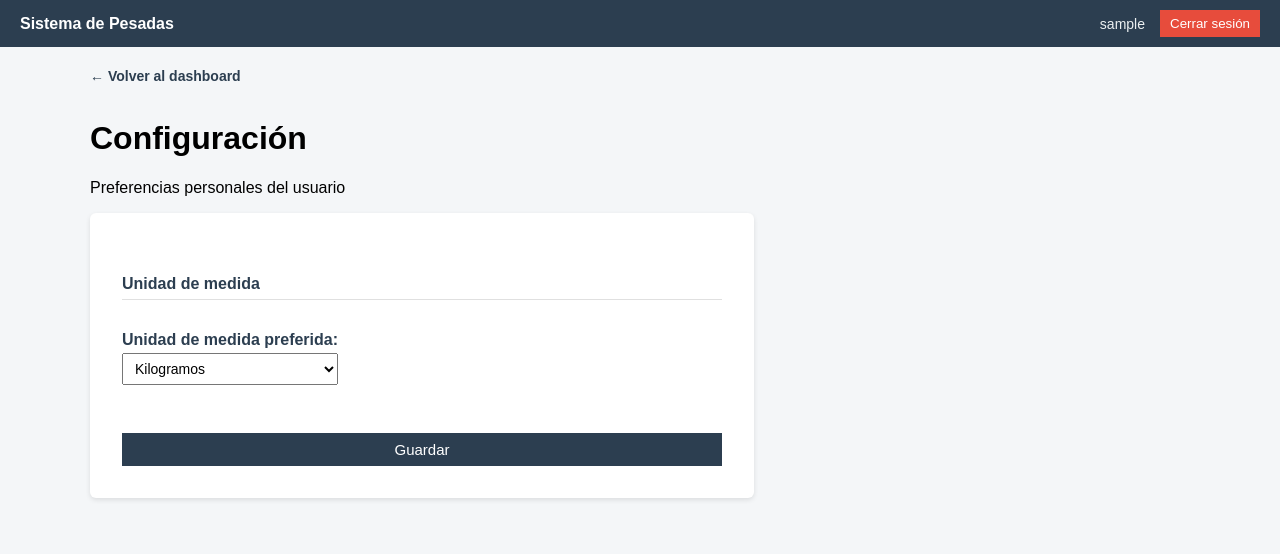
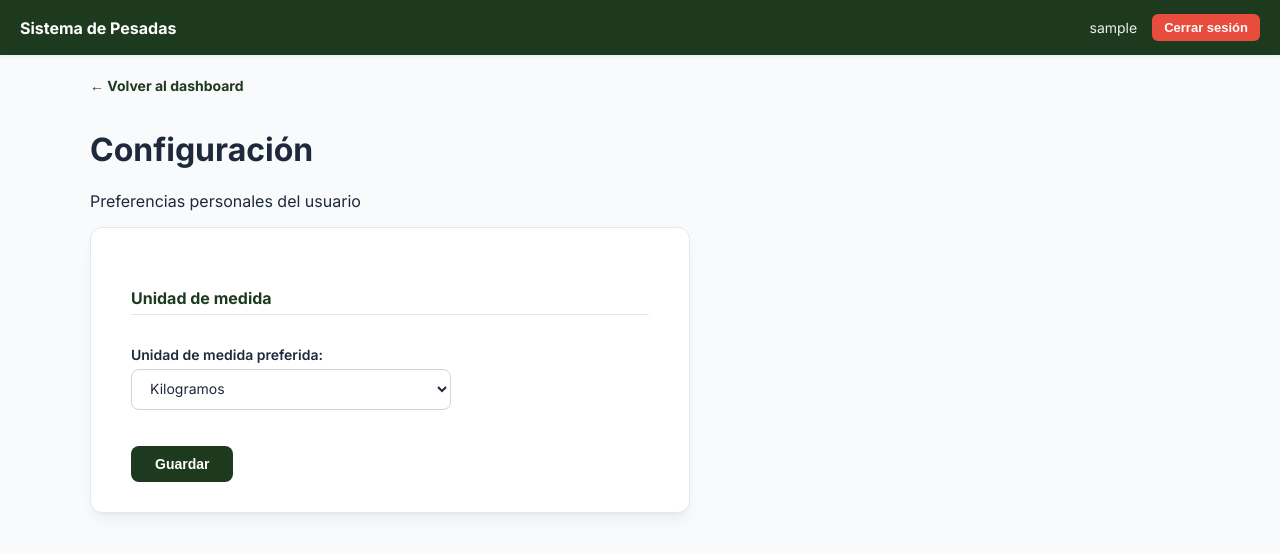
Before and after one commit to Guada81/registro_pesadas_ganado, a Django app: page /usuarios/configuracion/ in a window 1280 px wide. Shown: the top 554 px of the page. Run offline with Django 5.2, Linux system fonts and the light colour scheme; the visitor is signed in with stand-in values (Sample User, id 1).

Commit message:
Style: unificación de paleta institucional y tarjeta formulario

```diff
--- a/static/css/styles.css
+++ b/static/css/styles.css
@@ -1,11 +1,20 @@
+:root {
+    --primary: #1e3a1e;
+    --accent: #10b981;
+    --bg-main: #f8fafc;
+    --text-main: #1e293b;
+    --shadow-premium: 0 10px 15px -3px rgba(0, 0, 0, 0.05), 0 4px 6px -4px rgba(0, 0, 0, 0.05);
+}
+
 /* =====================================================
    BASE / RESET GENERAL
 ===================================================== */
 
 body {
-    font-family: Arial, sans-serif;
+    font-family: 'Inter', sans-serif;
     margin: 0;
-    background-color: #f4f6f8;
+    background-color: var(--bg-main);
+    color: var(--text-main);
 }
 
 
@@ -14,9 +23,10 @@ body {
 ===================================================== */
 
 header {
-    background-color: #2c3e50;
-    color: white;
-    padding: 10px 20px;
+    background-color: var(--primary);
+    color: #ffffff;
+    padding: 14px 20px;
+    box-shadow: 0 2px 4px rgba(0,0,0,0.06);
 }
 
 nav {
@@ -26,11 +36,24 @@ nav {
 }
 
 nav button {
-    background: #e74c3c;
+    background-color: #e74c3c;
     border: none;
-    color: white;
-    padding: 6px 10px;
+    color: #ffffff;
+    padding: 6px 12px;
+    border-radius: 6px;
+    font-weight: 600;
+    font-size: 13px;
     cursor: pointer;
+    transition: all 0.2s ease-in-out;
+}
+
+nav button:hover {
+    background-color: #c0392b;
+    transform: translateY(-1px);
+}
+
+nav button:active {
+    transform: translateY(0);
 }
 
 .nav-user {
@@ -71,11 +94,13 @@ main {
 }
 
 .card {
-    background: white;
-    border-radius: 6px;
-    padding: 15px 20px;
+    background-color: #ffffff;
+    border-radius: 12px;
+    padding: 20px 24px;
     min-width: 220px;
-    box-shadow: 0 2px 5px rgba(0,0,0,0.1);
+    border: 1px solid #e2e8f0;
+    box-shadow: var(--shadow-premium);
+    transition: all 0.2s ease-in-out;
 }
 
 .card h3 {
@@ -219,28 +258,21 @@ table tr:nth-child(even) {
 .form-group {
     display: flex;
     flex-direction: column;
-    margin-bottom: 15px;
+    margin-bottom: 18px;
 }
 
 .form-group label {
     font-size: 14px;
-    color: #555;
-    margin-bottom: 4px;
+    font-weight: 600;
+    color: var(--text-main);
+    margin-bottom: 6px;
 }
 
-.form-group input {
-    padding: 8px;
-    font-size: 14px;
-}
-
-.btn-primary {
+/* El botón primario general se define abajo en FORMULARIOS / ESTILO BASE,
+   aquí solo forzamos que en la tarjeta de login ocupe el 100% del ancho */
+.login-card .btn-primary {
     width: 100%;
-    background-color: #2c3e50;
-    color: white;
-    border: none;
-    padding: 10px;
-    cursor: pointer;
-    font-size: 15px;
+    margin-top: 10px;
 }
 
 .error-text {
@@ -259,12 +292,14 @@ table tr:nth-child(even) {
     display: inline-block;
     margin-bottom: 15px;
     text-decoration: none;
-    color: #2c3e50;
+    color: var(--primary);
     font-weight: bold;
     font-size: 14px;
+    transition: color 0.2s ease-in-out;
 }
 
 .btn-volver:hover {
+    color: var(--accent);
     text-decoration: underline;
 }
 
@@ -338,14 +373,14 @@ table tr:nth-child(even) {
 .section-title {
     margin: 30px 0 15px;
     font-size: 16px;
-    color: #2c3e50;
-    border-bottom: 1px solid #e0e0e0;
+    color: var(--primary);
+    border-bottom: 1px solid #e2e8f0;
     padding-bottom: 6px;
 }
 
 /* Card destacada (métrica principal) */
 .card-primary {
-    border-left: 4px solid #2c3e50;
+    border-left: 4px solid var(--accent);
 }
 
 /* Texto secundario (fechas, detalles no prioritarios) */
@@ -428,40 +463,112 @@ table tr:nth-child(even) {
 ===================================================== */
 
 /* Card específica para formularios */
+.form-card, .login-card {
+    background-color: #ffffff;
+    border-radius: 12px;
+    border: 1px solid #e2e8f0;
+    box-shadow: var(--shadow-premium);
+    padding: 30px 40px;
+    box-sizing: border-box;
+    width: 100%;
+}
+
 .form-card {
     max-width: 600px;
-    padding: 2rem;
+}
+
+.login-card {
+    max-width: 380px;
+    padding: 30px;
 }
 
 .form-card form {
     display: flex;
     flex-direction: column;
     align-items: flex-start;
+    width: 100%;
 }
 
+/* Manejo de párrafos en formularios Django (.as_p) */
 .form-card form p {
-    margin-bottom: 1.5rem;
+    display: flex;
+    flex-direction: column;
+    width: 100%;
+    margin-bottom: 1.25rem;
 }
 
 .form-card form label {
     display: block;
+    font-size: 14px;
     font-weight: 600;
-    margin-bottom: 4px;
-    color: #2c3e50;
+    margin-bottom: 6px;
+    color: var(--text-main);
 }
 
-.form-card form input,
-.form-card form select {
+/* Diseño general de controles de formulario */
+input[type="text"],
+input[type="number"],
+input[type="email"],
+input[type="password"],
+input[type="date"],
+select {
     width: 100%;
-    max-width: 280px;
-    padding: 6px 8px;
+    max-width: 320px;
+    padding: 10px 14px;
     font-size: 14px;
+    font-family: inherit;
+    color: var(--text-main);
+    background-color: #ffffff;
+    border: 1px solid #cbd5e1;
+    border-radius: 8px;
+    box-sizing: border-box;
+    transition: all 0.2s ease-in-out;
 }
 
-/* Botón primario en formularios */
+/* Enfoque (focus) interactivo con --accent */
+input[type="text"]:focus,
+input[type="number"]:focus,
+input[type="email"]:focus,
+input[type="password"]:focus,
+input[type="date"]:focus,
+select:focus {
+    border-color: var(--accent);
+    outline: none;
+    box-shadow: 0 0 0 3px rgba(16, 185, 129, 0.15);
+}
+
+/* Botón primario moderno global */
+.btn-primary {
+    display: inline-flex;
+    justify-content: center;
+    align-items: center;
+    background-color: var(--primary);
+    color: #ffffff;
+    border: none;
+    padding: 10px 24px;
+    font-size: 14px;
+    font-weight: 600;
+    border-radius: 8px;
+    cursor: pointer;
+    transition: all 0.2s ease-in-out;
+    box-sizing: border-box;
+    text-decoration: none;
+}
+
+.btn-primary:hover {
+    background-color: #274b27; /* Verde bosque ligeramente más claro */
+    transform: translateY(-1px);
+    box-shadow: 0 4px 6px -1px rgba(0, 0, 0, 0.08);
+}
+
+.btn-primary:active {
+    transform: translateY(0);
+    box-shadow: none;
+}
+
+/* Margen del botón en el formulario */
 .form-card .btn-primary {
-    margin-top: 1.5rem;
-    padding: 8px 20px;
+    margin-top: 1rem;
 }
 
 /* Link de navegación simple */
--- a/templates/base.html
+++ b/templates/base.html
@@ -3,6 +3,10 @@
 <head>
     <meta charset="UTF-8">
     <title>{% block title %}Sistema{% endblock %}</title>
+
+    <link rel="preconnect" href="https://fonts.googleapis.com">
+    <link rel="preconnect" href="https://fonts.gstatic.com" crossorigin>
+    <link href="https://fonts.googleapis.com/css2?family=Inter:wght@300;400;500;600;700&display=swap" rel="stylesheet">
 
     {% load static %}
     <link rel="stylesheet" href="{% static 'css/styles.css' %}">
```
Also changed, not shown: other parts of static/css/styles.css (+32 -14 lines).
